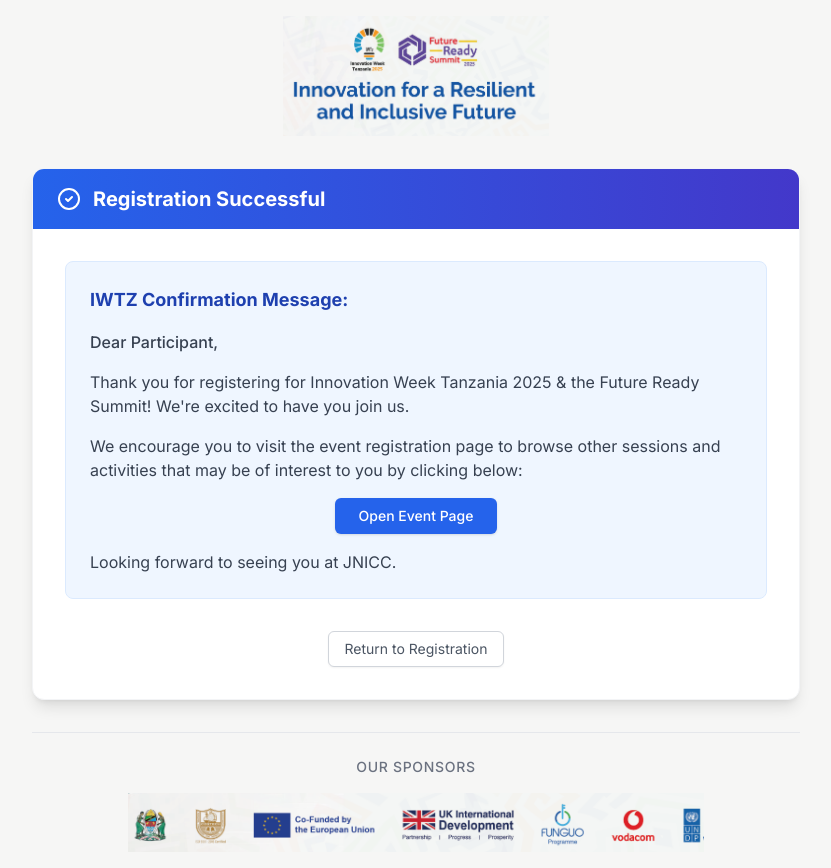
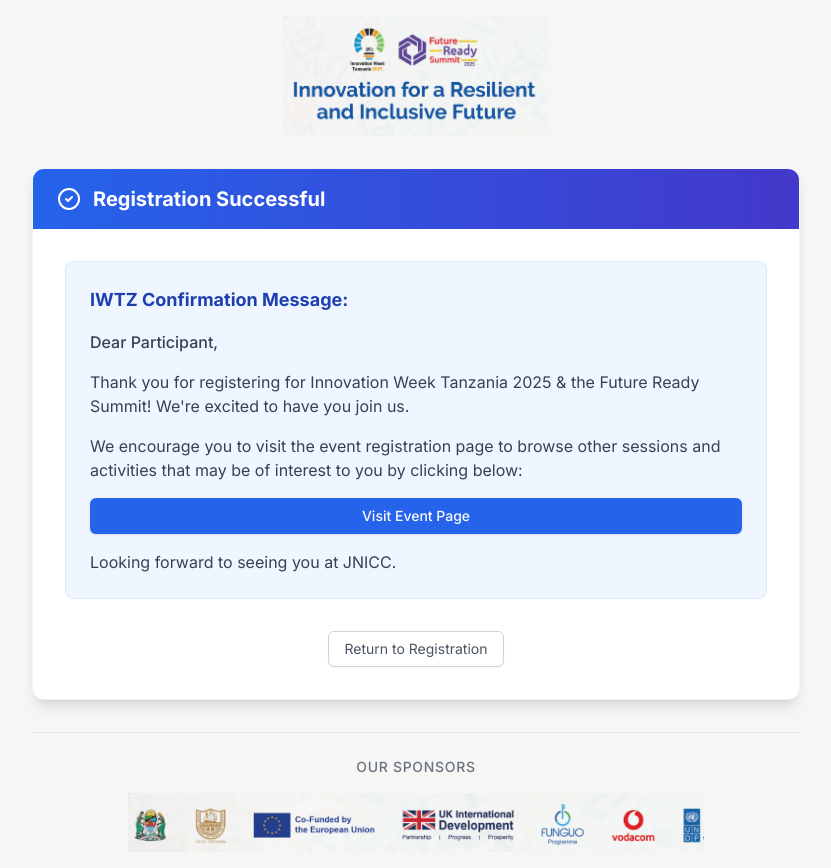
Before and after one commit to Bluefinsolutionsldt/summitpoint, a Next.js app: page /register/success in a window 1280 px wide. Shown: the whole page, without its empty margins (224-1055 px from the left). Built offline with nearby package versions, Linux system fonts and the light colour scheme.

Commit message:
live 1.0

```diff
--- a/app/register/success/page.tsx
+++ b/app/register/success/page.tsx
@@ -147,21 +147,11 @@ function SuccessPageContent() {
                 </p>
 
                 <div className="flex flex-col items-center gap-2 mt-2">
-                  <Button
-                    onClick={handleOpenEvent}
-                    disabled={isLoggingIn}
-                    className="bg-blue-600 hover:bg-blue-700 text-white font-medium px-6 py-2 h-auto"
-                    size="lg"
-                  >
-                    {isLoggingIn ? (
-                      <>
-                        <Loader2 className="w-4 h-4 mr-2 animate-spin" />
-                        {statusMessage || "Logging in..."}
-                      </>
-                    ) : (
-                      "Open Event Page"
-                    )}
-                  </Button>
+                  <Link href="/event" className="w-full">
+                    <Button className="w-full bg-blue-600 hover:bg-blue-700">
+                      Visit Event Page
+                    </Button>
+                  </Link>
 
                   {/* Alternative direct link as fallback */}
                   {isLoggingIn && (
```
